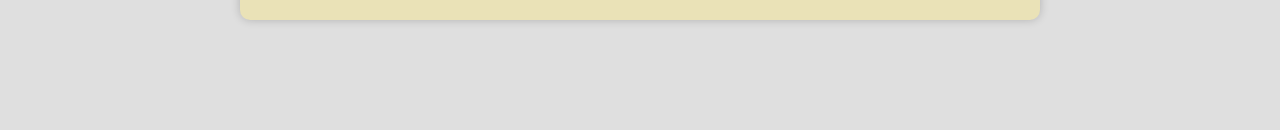
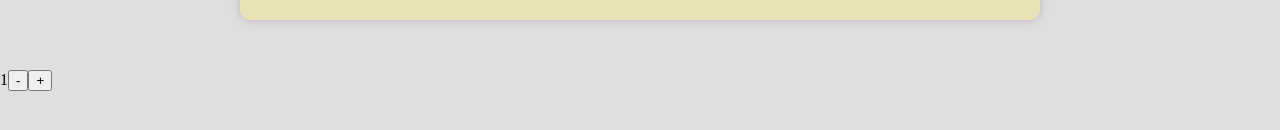
Before and after one commit to hayeslv/react-use, a React (Create React App) app in the folder project/learn-log/: page / in a window 1280 px wide. Shown: the part 440-570 px from the top of the page. Built offline with nearby package versions, Linux system fonts and the light colour scheme.

Commit message:
feat(learn-log): use-state

```diff
--- a/project/learn-log/src/App.js
+++ b/project/learn-log/src/App.js
@@ -1,7 +1,9 @@
 import Logs from "./Components/Logs/Logs"
+import UseState from "./Components/UseState"
 
 export default function App() {
   return <div>
     <Logs />
+    <UseState />
   </div>
 }
--- a/project/learn-log/src/Components/Logs/Logs.js
+++ b/project/learn-log/src/Components/Logs/Logs.js
@@ -3,6 +3,9 @@ import LogItem from "./LogItem/LogItem"
 import "./Logs.css"
 
 const Logs = () => {
+
+
+
   const data = [
     { id: "001", date: new Date(2021, 1, 20, 18, 30), desc: "学习React", time: 30 },
     { id: "002", date: new Date(2022, 2, 21, 18, 30), desc: "学习Vue", time: 40 },
@@ -10,6 +13,8 @@ const Logs = () => {
   ]
 
   const logItemDate = data.map((item) => <LogItem key={item.id} {...item}></LogItem>)
+
+
 
   return <div className="logs">
     {
--- /dev/null
+++ b/project/learn-log/src/Components/UseState/index.js
@@ -0,0 +1,24 @@
+import { useState } from "react";
+
+
+const UseState = () => {
+  const [counter, setCounter] = useState(1)
+
+  const add = () => {
+    setTimeout(() => {
+      setCounter(prevCounter => prevCounter + 1)
+    }, 1000);
+  }
+
+  const less = () => {
+    setCounter(counter-1)
+  }
+
+  return <div>
+    {counter}
+    <button onClick={less}>-</button>
+    <button onClick={add}>+</button>
+  </div>
+}
+
+export default UseState
```
